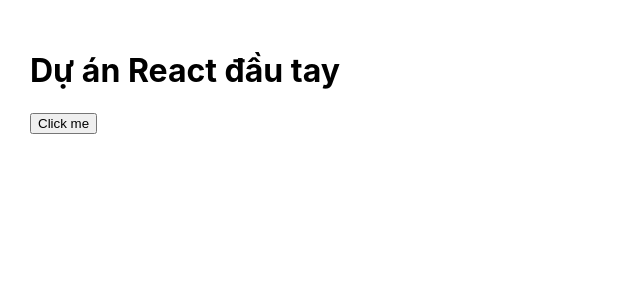
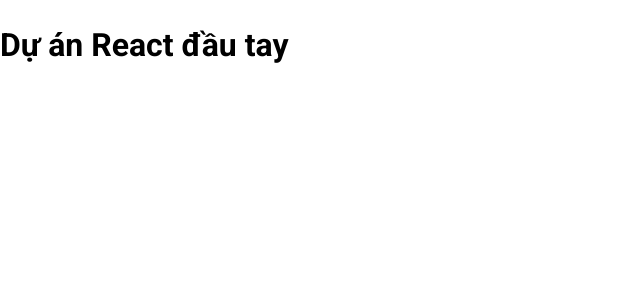
Before and after one commit to longocthien/tiktok, a React (Create React App) app: page / in a window 1280 px wide. Shown: the top 300 px of the page, without its empty margins (0-640 px from the left). Built offline with nearby package versions, Linux system fonts and the light colour scheme.

Commit message:
setup scss

```diff
--- a/package.json
+++ b/package.json
@@ -8,6 +8,7 @@
     "@testing-library/user-event": "^13.5.0",
     "clsx": "^1.2.1",
     "customize-cra": "^1.0.0",
+    "normalize.css": "^8.0.1",
     "react": "^18.2.0",
     "react-app-rewired": "^2.2.1",
     "react-dom": "^18.2.0",
--- a/src/App.css
+++ /dev/null
@@ -1,4 +0,0 @@
-.dark {
-    color: #fff;
-    background-color: #333;
-}
--- a/src/App.js
+++ b/src/App.js
@@ -1,10 +1,7 @@
-import Button from '~/Components/Button';
-
 export default function App() {
     return (
-        <div className="App" style={{ padding: 30 }}>
+        <div className="App">
             <h1>Dự án React đầu tay</h1>
-            <Button />
         </div>
     );
 }
--- a/src/Components/Button/index.js
+++ /dev/null
@@ -1,7 +0,0 @@
-import myAlert from '~/myAlert';
-
-function Button() {
-    return <button onClick={myAlert}>Click me</button>;
-}
-
-export default Button;
--- /dev/null
+++ b/src/Components/GlobalStyles/GlobalStyles.scss
@@ -0,0 +1,21 @@
+@import 'normalize.css';
+@import url('https://fonts.googleapis.com/css2?family=Roboto:wght@300;400;500;700&display=swap');
+
+:root {
+    --primary: #fe2c55;
+}
+
+* {
+    box-sizing: border-box;
+}
+
+html {
+    font-size: 62.5%;
+}
+
+body {
+    font-family: 'Roboto', sans-serif;
+    font-size: 1.6rem;
+    line-height: 1.5;
+    text-rendering: optimizeSpeed;
+}
--- /dev/null
+++ b/src/Components/GlobalStyles/index.js
@@ -0,0 +1,7 @@
+import './GlobalStyles.scss';
+
+function GlobalStyles({ children }) {
+    return children;
+}
+
+export default GlobalStyles;
--- a/src/index.css
+++ /dev/null
@@ -1,13 +0,0 @@
-body {
-  margin: 0;
-  font-family: -apple-system, BlinkMacSystemFont, 'Segoe UI', 'Roboto', 'Oxygen',
-    'Ubuntu', 'Cantarell', 'Fira Sans', 'Droid Sans', 'Helvetica Neue',
-    sans-serif;
-  -webkit-font-smoothing: antialiased;
-  -moz-osx-font-smoothing: grayscale;
-}
-
-code {
-  font-family: source-code-pro, Menlo, Monaco, Consolas, 'Courier New',
-    monospace;
-}
--- a/src/index.js
+++ b/src/index.js
@@ -1,13 +1,15 @@
 import React from 'react';
 import ReactDOM from 'react-dom/client';
-import './index.css';
 import App from '~/App';
 import reportWebVitals from './reportWebVitals';
+import GlobalStyles from './Components/GlobalStyles';
 
 const root = ReactDOM.createRoot(document.getElementById('root'));
 root.render(
     <React.StrictMode>
-        <App />
+        <GlobalStyles>
+            <App />
+        </GlobalStyles>
     </React.StrictMode>,
 );
 
--- a/src/myAlert.js
+++ /dev/null
@@ -1,5 +0,0 @@
-const myAlert = () => {
-    alert('Say hi!!');
-};
-
-export default myAlert;
```
Also changed, not shown: src/Video.js (deleted, +0 -27 lines), src/logo.svg (deleted), 1 other file (tests, documents, lock files or other folders).
